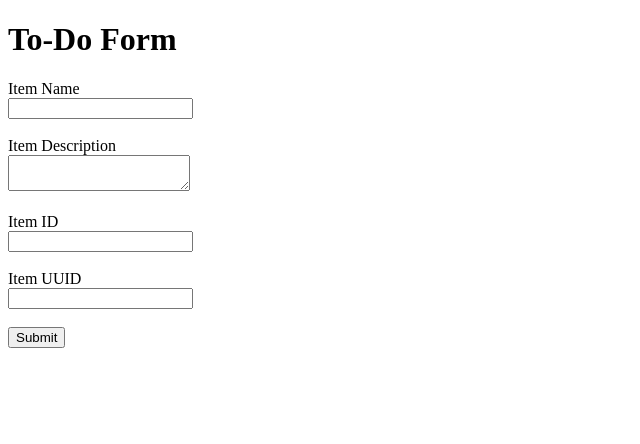
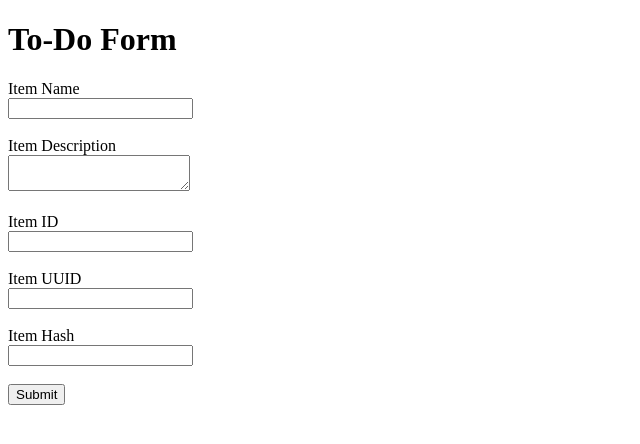
Before and after one commit to Bhavit-j23/flask-todo-project, a Python web app: template templates/todo.html in a window 1280 px wide. Shown: the top 444 px of the page, without its empty margins (0-640 px from the left). Run offline with Jinja, Linux system fonts and the light colour scheme; the template is opened without the code that fills it, so the values that code supplies are empty.

Commit message:
Add Item Hash field

```diff
--- a/templates/todo.html
+++ b/templates/todo.html
@@ -16,6 +16,8 @@
         <input type="text" name="itemId"><br><br>
         <label>Item UUID</label><br>
         <input type="text" name="itemUUID"><br><br>
+        <label>Item Hash</label><br>
+        <input type="text" name="itemHash"><br><br>
         <button type="submit">Submit</button>
     </form>
 </body>
```
